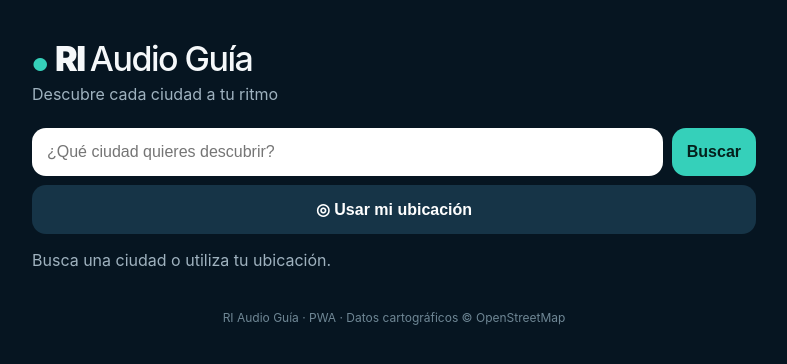
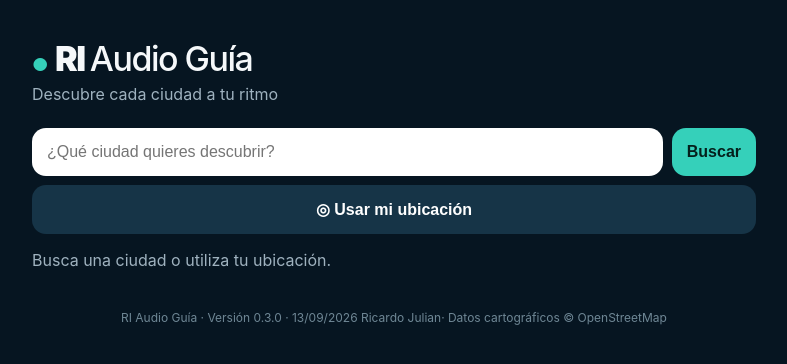
Before and after one commit to tarico24/ri-audio-guia, a React (Vite) app: page / in a window 1280 px wide. Shown: the top 364 px of the page, without its empty margins (246-1033 px from the left). Built offline with nearby package versions, Linux system fonts and the light colour scheme.

Commit message:
Update footer with version and date information

```diff
--- a/src/main.jsx
+++ b/src/main.jsx
@@ -371,7 +371,7 @@ function App() {
       )}
 
       <footer>
-        RI Audio Guía · PWA · Datos cartográficos © OpenStreetMap
+        RI Audio Guía · Versión 0.3.0 · 13/09/2026 Ricardo Julian· Datos cartográficos © OpenStreetMap
       </footer>
     </main>
   );
```
